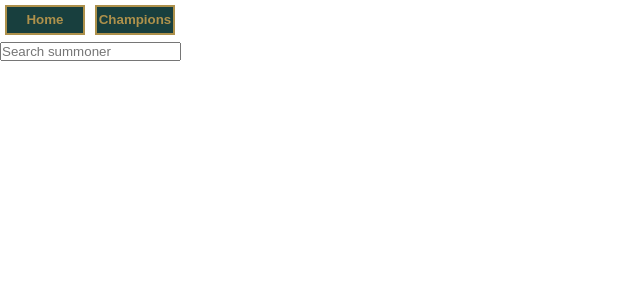
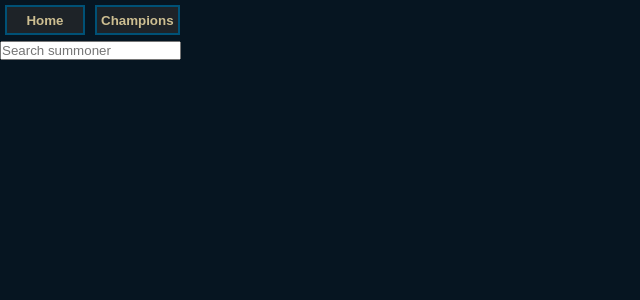
Before and after one commit to Patricio-Fernandez-Ionadi/LOL_Practices, a React (Create React App) app in the folder front/: page / in a window 1280 px wide. Shown: the top 300 px of the page, without its empty margins (0-640 px from the left). Built offline with nearby package versions, Linux system fonts and the light colour scheme; no server answers.

Commit message:
Layout.jsx for global styles

```diff
--- /dev/null
+++ b/front/src/components/Layout/Layout.jsx
@@ -0,0 +1,20 @@
+import React from "react"
+import { color } from "../../environment"
+
+const globalStyles = {
+	widh: "100%",
+	// maxWidth: "1280px",
+	minHeight: "100vh",
+	// padding: "80px 2% 0 2%",
+	// position: " relative",
+	// top: "-62px",
+	// margin: "0 auto",
+	backgroundColor: color.base.teal.blacked,
+	zIndex: "-1",
+}
+
+const Layout = ({ children }) => {
+	return <div style={globalStyles}>{children}</div>
+}
+
+export default Layout
--- a/front/src/components/Navigation/NavButton.jsx
+++ b/front/src/components/Navigation/NavButton.jsx
@@ -7,34 +7,29 @@ const useStyles = makeStyles({
 	button: {
 		outline: "none",
 		border: "none",
-		background: color.base.dark,
+		background: color.btn.background,
 		height: "30px",
-		width: "80px",
+		minWidth: "80px",
 		margin: "5px",
-		transition: "all .3s ease",
+		transition: "all 1s ease",
 		"& a": {
 			display: "block",
+			padding: "4px",
 			height: "100%",
-			border: `2px solid ${color.brown.light}`,
-			// backgroundColor: "yellow",
+			border: `2px solid ${color.base.teal.dark}`,
 			with: "calc(100% + 4px)",
-			lineHeight: "26px",
-			color: color.brown.light,
+			lineHeight: "20px",
+			color: color.btn.text.regular,
 			textDecoration: "none",
 			fontWeight: "bold",
-			transition: "color .2s ease",
-		},
-		"&:hover": {
-			backgroundColor: color.strecheableArea.on,
-			"& a": {
-				color: color.blue.light,
-			},
+			transition: "color 1s ease",
 		},
 	},
 	active: {
-		backgroundColor: color.blue.light,
+		backgroundColor: color.base.teal.blacked,
 		"& a": {
-			color: "#222",
+			borderColor: color.base.teal.regular,
+			color: color.btn.text.light,
 		},
 	},
 })
--- a/front/src/environment.js
+++ b/front/src/environment.js
@@ -5,16 +5,16 @@ export const env = {
 
 export const color = {
 	base: {
-		light: "#18D0CC",
 		medium: "#18D0CC",
 		dark: "#183F3E",
 		darken: "#142021",
 		background: "#0E1617",
-	},
-	blue: {
-		light: "#A5F5D8",
-		medium: "#3A7875",
-		dark: "#14555B",
+		teal: {
+			light: "#0ACAE5",
+			regular: "#0596AA",
+			dark: "#005176",
+			blacked: "#061521",
+		},
 	},
 	brown: {
 		textLight: "#9F8B62",
@@ -26,14 +26,22 @@ export const color = {
 		dark: "#3E3023",
 	},
 	gold: {
-		lighter: "#BCB152",
-		light: "#948046",
-		medium: "#8E7A48",
-		dark: "#725F31",
+		regular: "#E0B83C",
+		light: "#CEAE56",
+		medium: "#A98234",
+		dark: "#937D39",
+		darken: "#65491E",
 	},
 	background: {
 		darken: "#0E1617",
 		dark: "#132225",
+	},
+	btn: {
+		background: "#1E2328",
+		text: {
+			light: "#E6DCCA",
+			regular: "#CDBE91",
+		},
 	},
 	white: "#FFF",
 	black: {
@@ -42,7 +50,7 @@ export const color = {
 	},
 	stats: {
 		experience: "#9D25E9",
-		health: "#17BF50",
+		health: "#09A646",
 		mana: "#2163DE",
 	},
 	team: {
--- a/front/src/index.css
+++ b/front/src/index.css
@@ -1,13 +1,16 @@
+@import url("https://fonts.googleapis.com/css2?family=Cormorant+Garamond:ital,wght@0,300;0,400;0,700;1,400;1,700&display=swap");
+
 body {
-  margin: 0;
-  font-family: -apple-system, BlinkMacSystemFont, 'Segoe UI', 'Roboto', 'Oxygen',
-    'Ubuntu', 'Cantarell', 'Fira Sans', 'Droid Sans', 'Helvetica Neue',
-    sans-serif;
-  -webkit-font-smoothing: antialiased;
-  -moz-osx-font-smoothing: grayscale;
+	margin: 0;
+	/* font-family: -apple-system, BlinkMacSystemFont, 'Segoe UI', 'Roboto', 'Oxygen', */
+	/* 'Ubuntu', 'Cantarell', 'Fira Sans', 'Droid Sans', 'Helvetica Neue', */
+	/* sans-serif; */
+	/* -webkit-font-smoothing: antialiased; */
+	/* -moz-osx-font-smoothing: grayscale; */
+	font-family: "Cormorant Garamond", serif;
 }
 
 code {
-  font-family: source-code-pro, Menlo, Monaco, Consolas, 'Courier New',
-    monospace;
+	font-family: source-code-pro, Menlo, Monaco, Consolas, "Courier New",
+		monospace;
 }
--- a/front/src/routes/AppRouter.jsx
+++ b/front/src/routes/AppRouter.jsx
@@ -1,4 +1,5 @@
 import { BrowserRouter as Router, Route, Switch } from "react-router-dom"
+import Layout from "../components/Layout/Layout"
 import NavigationBar from "../components/Navigation/NavigationBar"
 import SearchBar from "../components/SearchBar"
 import Champion from "./champions/Champion"
@@ -8,14 +9,20 @@ import SummonerStats from "./summoner/SummonerStats"
 const AppRouter = () => {
 	return (
 		<Router>
+			<Layout>
 				<NavigationBar />
 				<SearchBar />
 
 				<Switch>
 					<Route exact path='/champions' component={Champions} />
 					<Route exact path='/champions/:champion' component={Champion} />
-				<Route exact path='/summoner/:summonerName' component={SummonerStats} />
+					<Route
+						exact
+						path='/summoner/:summonerName'
+						component={SummonerStats}
+					/>
 				</Switch>
+			</Layout>
 		</Router>
 	)
 }
--- a/front/src/routes/champions/ChampionBanner.jsx
+++ b/front/src/routes/champions/ChampionBanner.jsx
@@ -4,20 +4,28 @@ import { color } from "../../environment"
 
 const useStyles = makeStyles({
 	bannerContainer: {
-		width: "100%",
-		maxHeight: "100vh",
+		width: "104%",
+		height: "1000px",
+		maxHeight: "50vh",
 		position: "relative",
+		left: "-2%",
 		overflow: "hidden",
+		display: "flex",
+		justifyContent: "center",
+		alignItems: "center",
+		marginBottom: "30px",
 	},
 	bannerImage: {
+		position: "absolute",
+		top: "-25px",
 		minWidth: "100%",
 		maxWidth: "100%",
+		display: "block",
 	},
 	champTitle: {
 		position: "absolute",
 		top: 0,
 		left: 0,
-		"& p, small": {},
 		color: color.white,
 	},
 })
@@ -32,7 +40,7 @@ const ChampionBanner = ({ id, name, title }) => {
 				className={classes.bannerImage}
 			/>
 			<div className={classes.champTitle}>
-				<p>{name}</p>
+				<h1>{name}</h1>
 				<small>{title}</small>
 			</div>
 		</div>
--- a/front/src/routes/champions/ChampionLore.jsx
+++ b/front/src/routes/champions/ChampionLore.jsx
@@ -7,10 +7,10 @@ const useStyles = makeStyles({
 		color: color.brown.light,
 	},
 	text: {
-		color: color.blue.light,
+		color: color.base.teal.light,
 	},
 	loreContainer: {
-		backgroundColor: color.blue.dark,
+		backgroundColor: color.base.teal.dark,
 	},
 })
 const ChampionLore = ({ blurb, lore }) => {
--- a/front/src/routes/champions/ChampionsPortrait.jsx
+++ b/front/src/routes/champions/ChampionsPortrait.jsx
@@ -4,10 +4,10 @@ import { color } from "../../environment"
 
 const useStyles = makeStyles({
 	link: {
-		color: color.gold.lighter,
+		color: color.gold.regular,
 		fontWeight: "bold",
 		textDecoration: "none",
-		textShadow: `0 0 20px ${color.gold.dark}`,
+		textShadow: `0 0 3px ${color.base.teal.blacked}`,
 	},
 	champStamp: {
 		position: "relative",
@@ -19,21 +19,28 @@ const useStyles = makeStyles({
 		position: "absolute",
 		width: "130px",
 		zIndex: "10",
-		// boxShadow: `0 0 10px 10px ${color.base.medium} inset`,
+	},
+	nameAndAsset: {
+		width: "95px",
+		height: "95px",
+		position: "relative",
+		top: "18px",
+		left: "17px",
+		borderRadius: "50%",
+		// boxShadow: `0px 0px 10px .2em ${color.base.dark}, 0px 0px 20px .8em ${color.base.dark}`,
+		overflow: "hidden",
 	},
 	champAsset: {
-		display: "block",
+		borderRadius: "50%",
+		width: "105px",
 		position: "relative",
-		top: "20px",
-		left: "20px",
-		width: "90px",
-		borderRadius: "50%",
-		boxShadow: `0px 0px 8px 8px ${color.base.dark}`,
+		left: "-4px",
+		top: "-4px",
 	},
 	champName: {
 		position: "absolute",
-		bottom: "40px",
-		left: "65px",
+		bottom: "10px",
+		left: "50%",
 		transform: "translateX(-50%)",
 	},
 })
@@ -54,6 +61,7 @@ const ChampionsPortrait = ({ name, id, each }) => {
 					src={`./assets/portrait-frame.png`}
 					alt='prtrait-frame'
 				/>
+				<div className={classes.nameAndAsset}>
 					<img
 						className={classes.champAsset}
 						src={`http://ddragon.leagueoflegends.com/cdn/11.23.1/img/champion/${each.image.full}`}
@@ -61,6 +69,7 @@ const ChampionsPortrait = ({ name, id, each }) => {
 					/>
 					<span className={classes.champName}>{name}</span>
 				</div>
+			</div>
 		</Link>
 	)
 }
```
Lines whose indentation alone changed are shown as unchanged.
